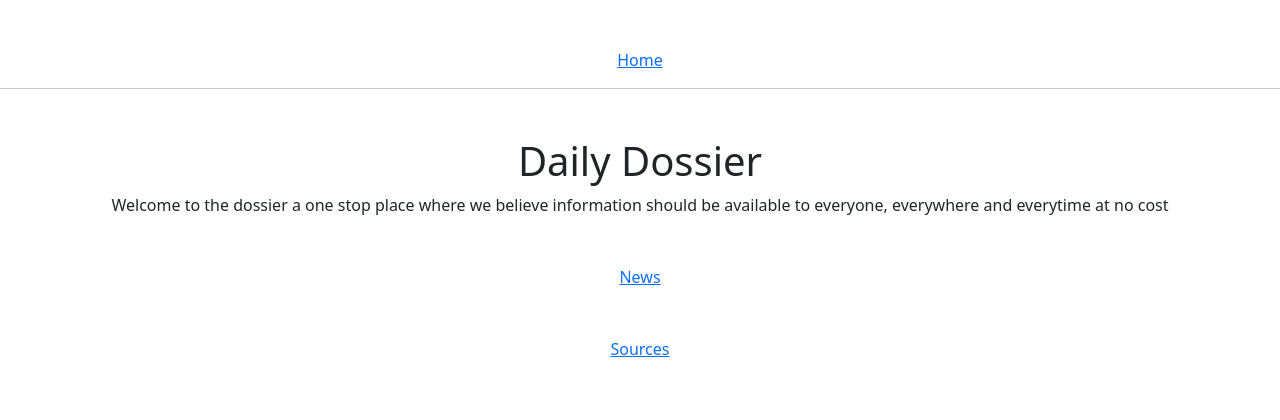
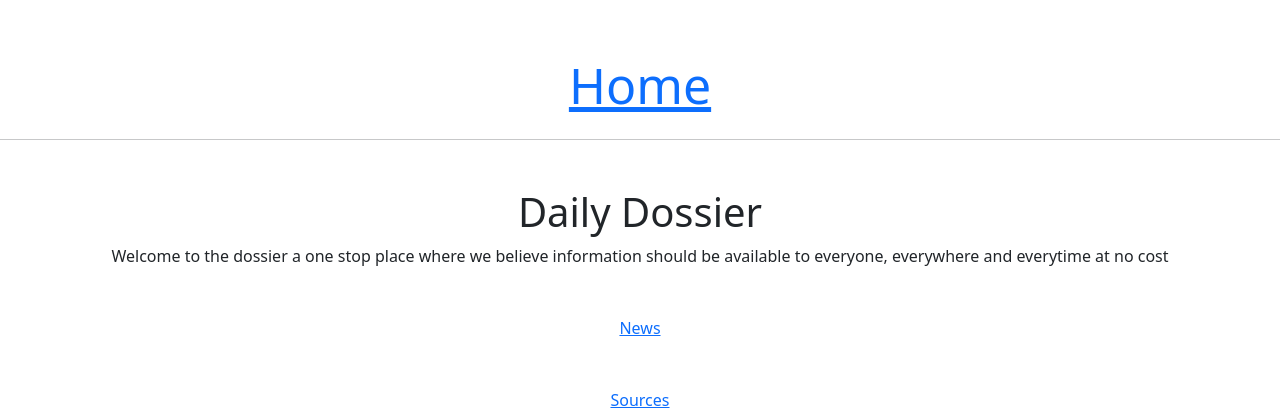
Before and after one commit to paulmunyao/Daily-Dossier-News, a Flask app: page / in a window 1280 px wide. Shown: the top 420 px of the page. Run offline with Flask 2, Linux system fonts and the light colour scheme.

Commit message:
Modify files

```diff
--- a/app/static/css/index.css
+++ b/app/static/css/index.css
@@ -3,7 +3,7 @@
     width:10px;
 } */
 
-.mutumizi{
-    font-size:10px;
+#mutumizi{
+    font-size:50px;
     text-align:center;
 }
--- a/app/templates/base.html
+++ b/app/templates/base.html
@@ -16,7 +16,7 @@
 </head>
 
 <body>
-    <div class="text-center mt-5"><a href="/index">Home</a></div>
+    <div class="text-center mt-5"><a id="mutumizi" href="/index">Home</a></div>
     <hr>
     {% block content %}{% endblock%}
     <div class="text-center mt-5"><a href="/news">News</a></div>
```
